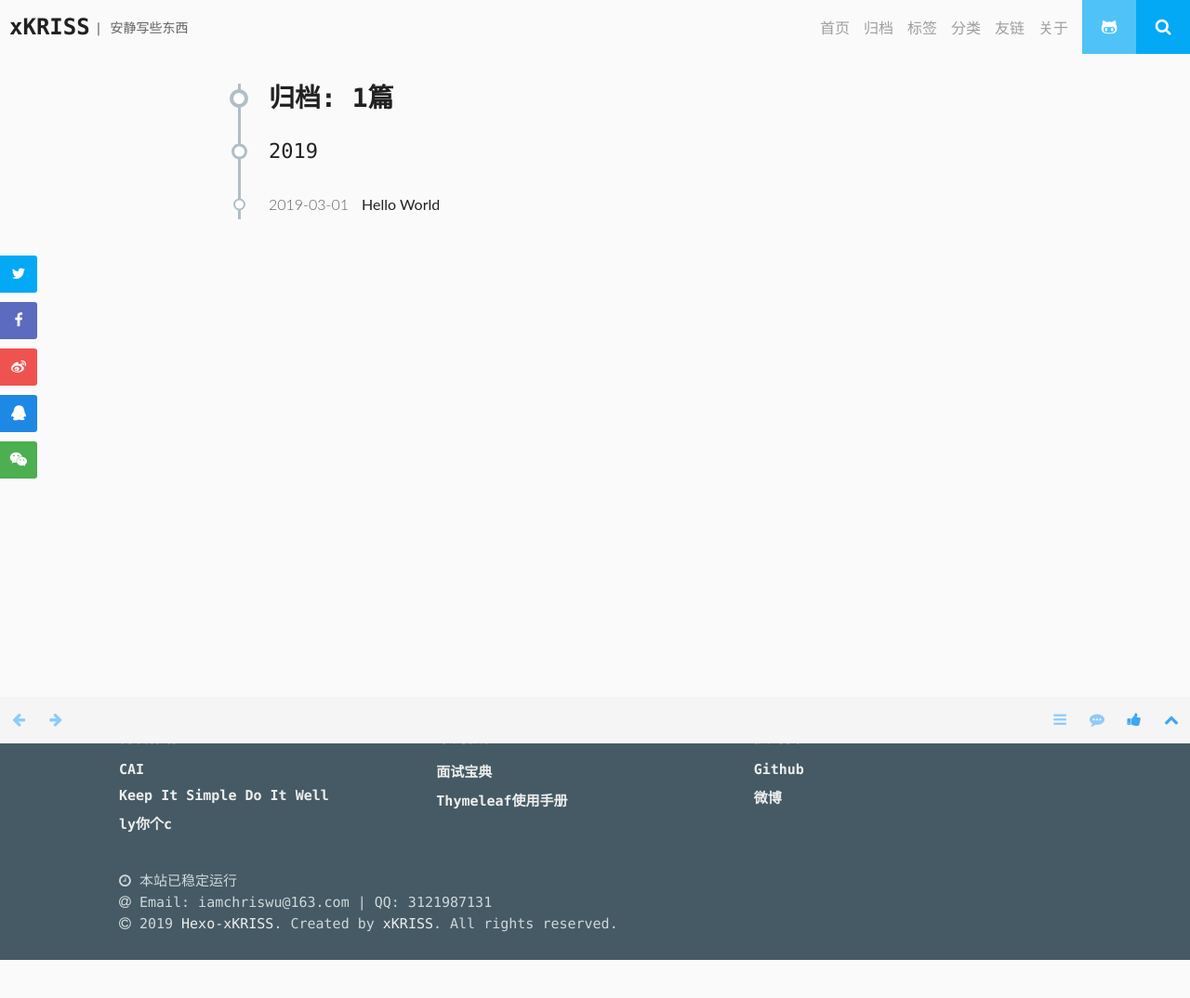
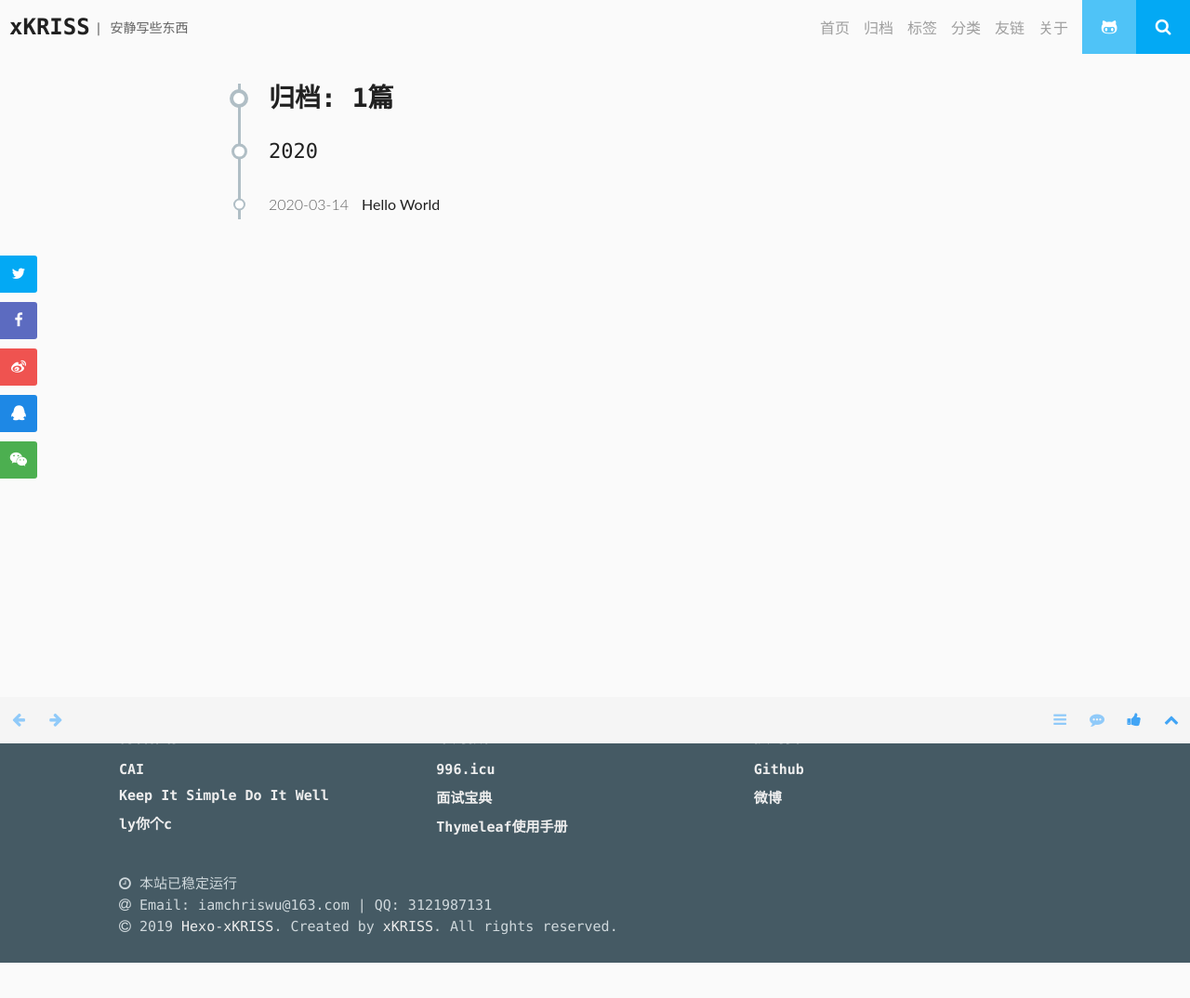
Before and after one commit to iamchriswu/iamchriswu.github.io, a plain HTML site: page archives/index.html in a window 1280 px wide. Shown: the whole page at 93% size. Drawn offline with nearby package versions, Linux system fonts and the light colour scheme; some packages are replaced by stand-ins of ours; a script that the page names is missing.

Commit message:
Site updated: 2020-03-14 12:17:31

```diff
--- a/archives/index.html
+++ b/archives/index.html
@@ -115,10 +115,10 @@
   <h2 class="timeline-title">归档: 1篇</h2>
 
 
-      <h3 class="timeline-subtitle">2019</h3>
+      <h3 class="timeline-subtitle">2020</h3>
 
     <div class="timeline-item">
-      <time>2019-03-01</time>
+      <time>2020-03-14</time>
       <a target="_self" href="/passages/hello-world/">Hello World</a>
     </div>
 
@@ -147,6 +147,10 @@
 
       <div class="site-footer-col">
         <h5 class="site-footer-title">系列教程</h5>
+
+          <span class="site-footer-item">
+            <a href="/icu" target="_self">996.icu</a>
+          </span>
 
           <span class="site-footer-item">
             <a href="http://funtl.com/zh/interview/" target="_blank">面试宝典</a>
```
Also changed, not shown: about/index.html (+4 -0 lines), archives/2020/03/index.html (renamed from archives/2019/index.html, +7 -3 lines), archives/2020/index.html (renamed from archives/2019/03/index.html, +7 -3 lines), categories/index.html (+4 -0 lines), friends/index.html (+4 -0 lines), index.html (+5 -1 lines), passages/hello-world/index.html (+6 -2 lines), tags/index.html (+4 -0 lines).
